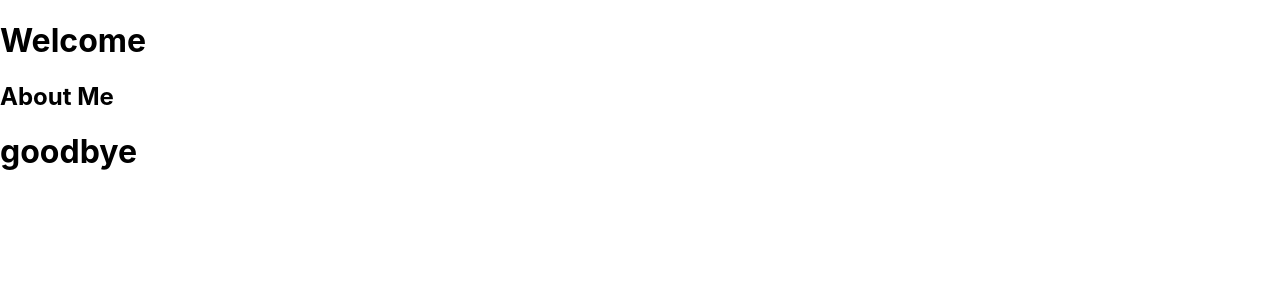
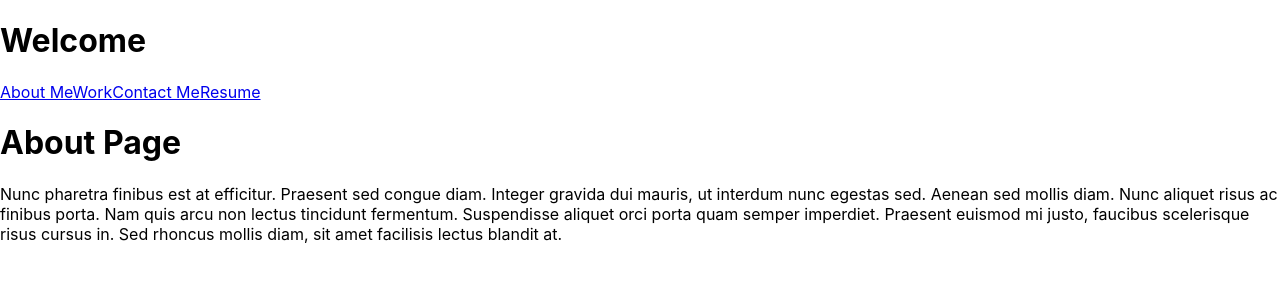
Before and after one commit to Sinthushan-bootcamp/personal_profile, a React (Create React App) app: page / in a window 1280 px wide. Shown: the top 300 px of the page. Built offline with nearby package versions, Linux system fonts and the light colour scheme.

Commit message:
added main component

```diff
--- a/src/App.js
+++ b/src/App.js
@@ -1,12 +1,10 @@
 import React from "react";
-import Header from "./components/Header";
-import Footer from "./components/Footer";
+import Main from "./components/Main";
 
 function App() {
   return (
     <div className="App">
-      <Header />
-      <Footer />
+      <Main />
     </div>
   );
 }
--- a/src/components/Header.js
+++ b/src/components/Header.js
@@ -2,11 +2,11 @@ import React from 'react';
 import '../styles/Header.css';
 import Nav from './Navigation';
 
-function Header() {
+function Header({currentPage, handlePageChange}) {
     return (
       <header  className="header">
         <h1>Welcome</h1>
-        <Nav />
+        <Nav currentPage={currentPage} handlePageChange={handlePageChange}/>
       </header>
     );
   }
--- /dev/null
+++ b/src/components/Main.js
@@ -0,0 +1,27 @@
+
+import React, { useState } from 'react';
+import About from './pages/About';
+import Contact from './pages/Contact';
+import Header from "./Header";
+
+export default function Main() {
+  const [currentPage, setCurrentPage] = useState('Home');
+  const handlePageChange = (page) => setCurrentPage(page);
+
+  const renderPage = () => {
+    if (currentPage === 'Home') {
+      return <About />;
+    }
+    if (currentPage === 'contact') {
+      return <Contact />;
+    }
+    return <Contact />;
+  };
+
+  return (
+    <div>
+      <Header currentPage={currentPage} handlePageChange={handlePageChange} />
+      {renderPage()}
+    </div>
+  );
+}
--- a/src/components/Navigation.js
+++ b/src/components/Navigation.js
@@ -1,11 +1,13 @@
-import React from 'react';
 import '../styles/Navigation.css';
 
 
-function Nav() {
+function Nav({currentPage, handlePageChange}) {
     return (
       <nav  className="nav">
-        <h1>About Me</h1>
+        <a href="#aboutMe">About Me</a>
+        <a href="#work">Work</a>
+        <a href="#contact">Contact Me</a>
+        <a href="https://drive.google.com/file/d/1uSSJg1baCIeiZEsj-x_DHuzv6qGdDVWR/view?usp=sharing">Resume</a>
       </nav>
     );
   }
--- /dev/null
+++ b/src/components/pages/About.js
@@ -0,0 +1,17 @@
+import React from 'react';
+
+export default function Contact() {
+  return (
+    <div>
+      <h1>About Page</h1>
+      <p>
+        Nunc pharetra finibus est at efficitur. Praesent sed congue diam.
+        Integer gravida dui mauris, ut interdum nunc egestas sed. Aenean sed
+        mollis diam. Nunc aliquet risus ac finibus porta. Nam quis arcu non
+        lectus tincidunt fermentum. Suspendisse aliquet orci porta quam semper
+        imperdiet. Praesent euismod mi justo, faucibus scelerisque risus cursus
+        in. Sed rhoncus mollis diam, sit amet facilisis lectus blandit at.
+      </p>
+    </div>
+  );
+}
--- /dev/null
+++ b/src/components/pages/Contact.js
@@ -0,0 +1,17 @@
+import React from 'react';
+
+export default function About() {
+  return (
+    <div>
+      <h1>About Page</h1>
+      <p>
+        Nunc pharetra finibus est at efficitur. Praesent sed congue diam.
+        Integer gravida dui mauris, ut interdum nunc egestas sed. Aenean sed
+        mollis diam. Nunc aliquet risus ac finibus porta. Nam quis arcu non
+        lectus tincidunt fermentum. Suspendisse aliquet orci porta quam semper
+        imperdiet. Praesent euismod mi justo, faucibus scelerisque risus cursus
+        in. Sed rhoncus mollis diam, sit amet facilisis lectus blandit at.
+      </p>
+    </div>
+  );
+}
```
